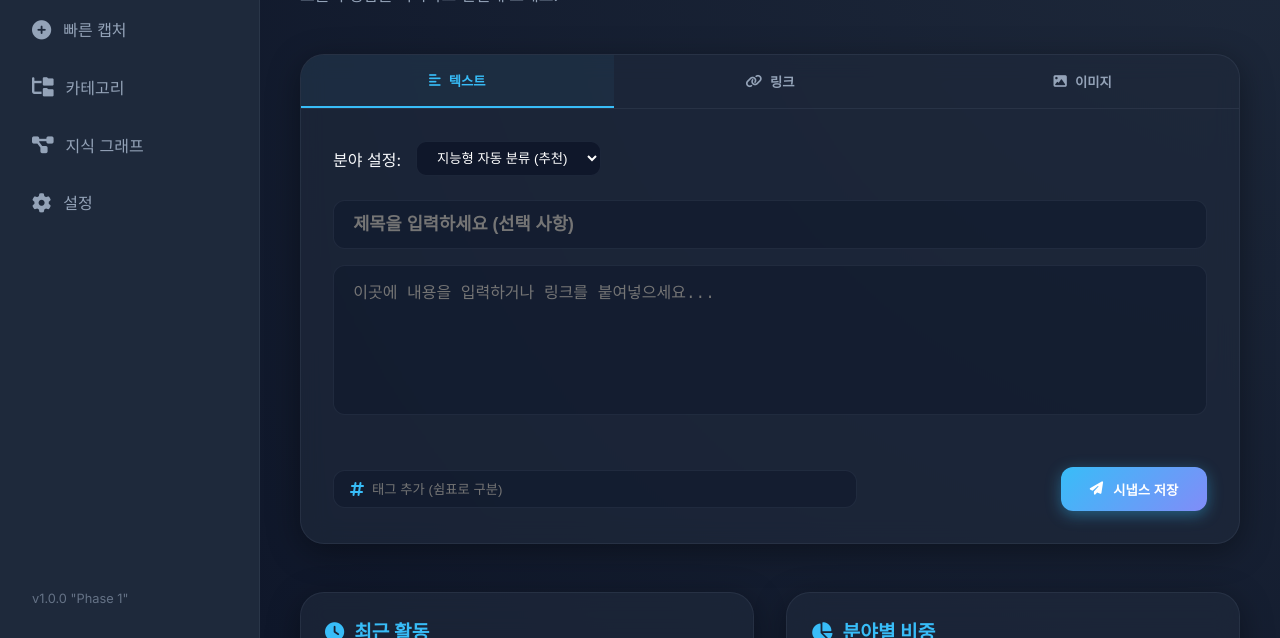
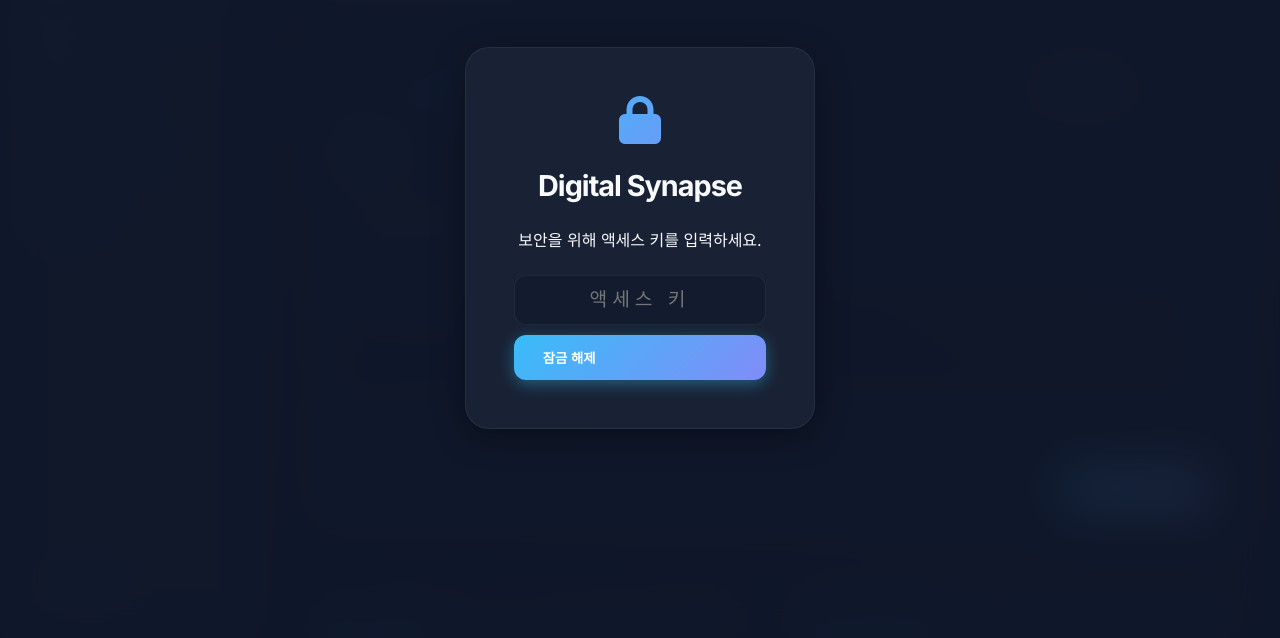
Before and after one commit to wikys0609-tech/SecondBrain, a plain HTML site: page index.html in a window 1280 px wide. Shown: the part 162-800 px from the top of the page. Drawn offline with nearby package versions, Linux system fonts and the light colour scheme.

Commit message:
Enhance security: Add Access Key gate and backend validation

```diff
--- a/app.js
+++ b/app.js
@@ -19,9 +19,35 @@ document.addEventListener('DOMContentLoaded', () => {
     // UI State
     let currentType = 'text';
     let activities = JSON.parse(localStorage.getItem('synapse_activities') || '[]');
+    let userAccessKey = localStorage.getItem('synapse_key');
 
     // Initial Load
+    checkAccess();
     renderActivities();
+
+    // Access Control Logic
+    function checkAccess() {
+        if (userAccessKey) {
+            document.body.classList.remove('locked');
+            document.getElementById('login-gate').classList.add('hidden');
+        } else {
+            document.body.classList.add('locked');
+            document.getElementById('login-gate').classList.remove('hidden');
+        }
+    }
+
+    document.getElementById('login-btn').addEventListener('click', () => {
+        const key = document.getElementById('access-key-input').value;
+        if (key) {
+            userAccessKey = key;
+            localStorage.setItem('synapse_key', key);
+            checkAccess();
+        }
+    });
+
+    document.getElementById('access-key-input').addEventListener('keypress', (e) => {
+        if (e.key === 'Enter') document.getElementById('login-btn').click();
+    });
 
     // Graph Overlay Control
     navGraph.addEventListener('click', (e) => {
@@ -74,6 +100,7 @@ document.addEventListener('DOMContentLoaded', () => {
         const contentValue = entryContent.value.trim();
 
         const data = {
+            accessKey: userAccessKey, // 액세스 키 포함
             title: titleValue || (currentType === 'link' ? '웹 링크' : '새 노트'),
             content: contentValue,
             type: currentType,
--- a/index.html
+++ b/index.html
@@ -15,7 +15,21 @@
     <script src="https://d3js.org/d3.v7.min.js"></script>
 </head>
 
-<body>
+<body class="locked">
+    <!-- Access Control Gate -->
+    <div id="login-gate" class="overlay">
+        <div class="login-box glass">
+            <i class="fas fa-lock fa-3x fa-gradient"></i>
+            <h2>Digital Synapse</h2>
+            <p>보안을 위해 액세스 키를 입력하세요.</p>
+            <div class="login-form">
+                <input type="password" id="access-key-input" placeholder="액세스 키">
+                <button id="login-btn" class="primary-btn">잠금 해제</button>
+            </div>
+            <p id="login-error" class="error-msg hidden">키가 올바르지 않습니다.</p>
+        </div>
+    </div>
+
     <div class="app-container">
         <!-- Sidebar Navigation -->
         <aside class="sidebar">
--- a/style.css
+++ b/style.css
@@ -458,6 +458,49 @@ body {
     color: var(--text-secondary);
 }
 
+/* Login Gate */
+body.locked .app-container {
+    filter: blur(15px);
+    pointer-events: none;
+}
+
+.login-box {
+    padding: 3rem;
+    text-align: center;
+    width: 350px;
+    display: flex;
+    flex-direction: column;
+    gap: 1.5rem;
+}
+
+.login-box h2 {
+    font-size: 1.8rem;
+    letter-spacing: -1px;
+}
+
+.login-form {
+    display: flex;
+    flex-direction: column;
+    gap: 10px;
+}
+
+#access-key-input {
+    background: rgba(15, 23, 42, 0.5);
+    border: 1px solid var(--glass-border);
+    padding: 0.8rem;
+    border-radius: 12px;
+    color: white;
+    text-align: center;
+    font-size: 1.2rem;
+    letter-spacing: 5px;
+    outline: none;
+}
+
+.error-msg {
+    color: #ef4444;
+    font-size: 0.85rem;
+}
+
 /* Overlay System */
 .overlay {
     position: fixed;
```
Also changed, not shown: backend/gas_backend.js (+15 -4 lines).
